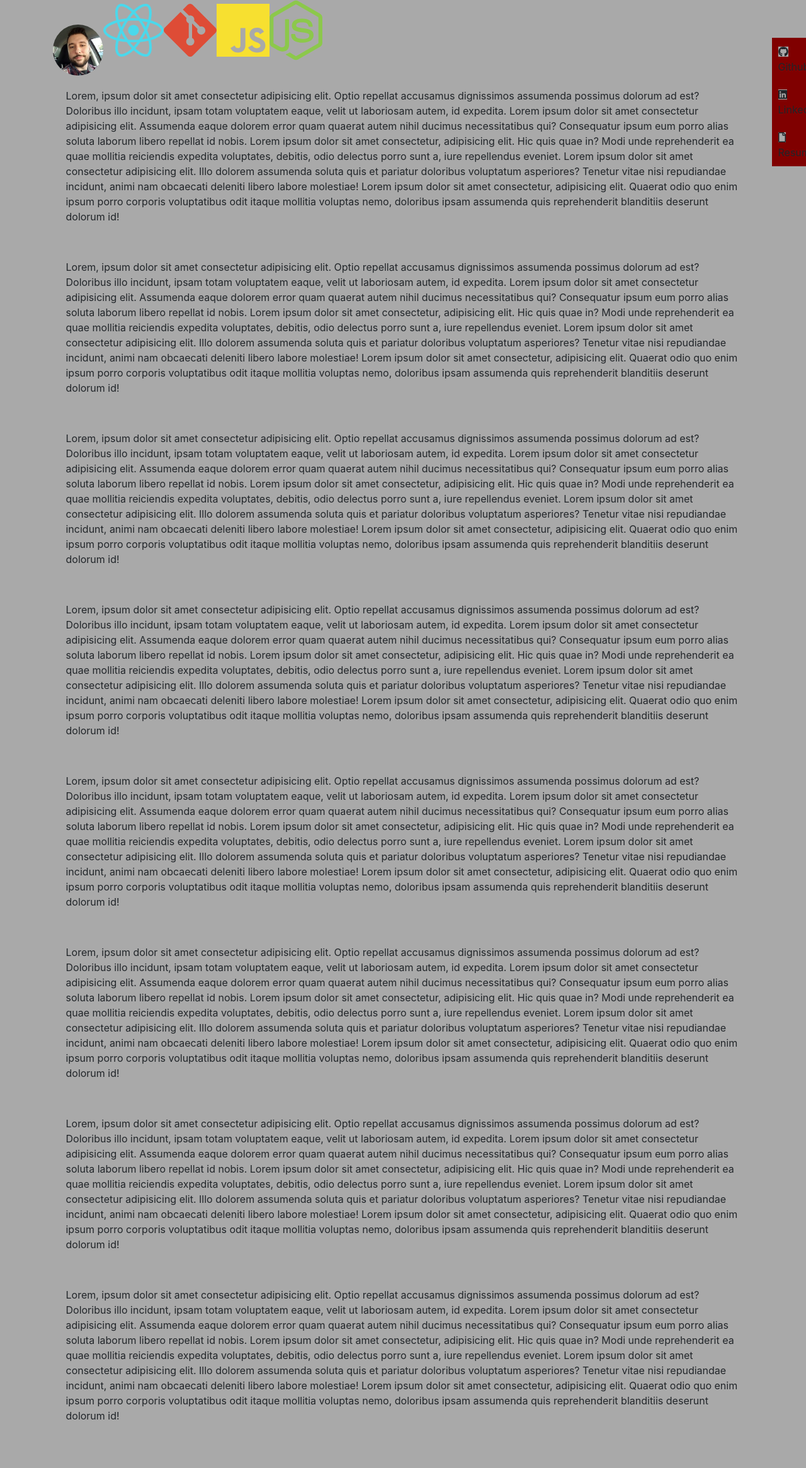
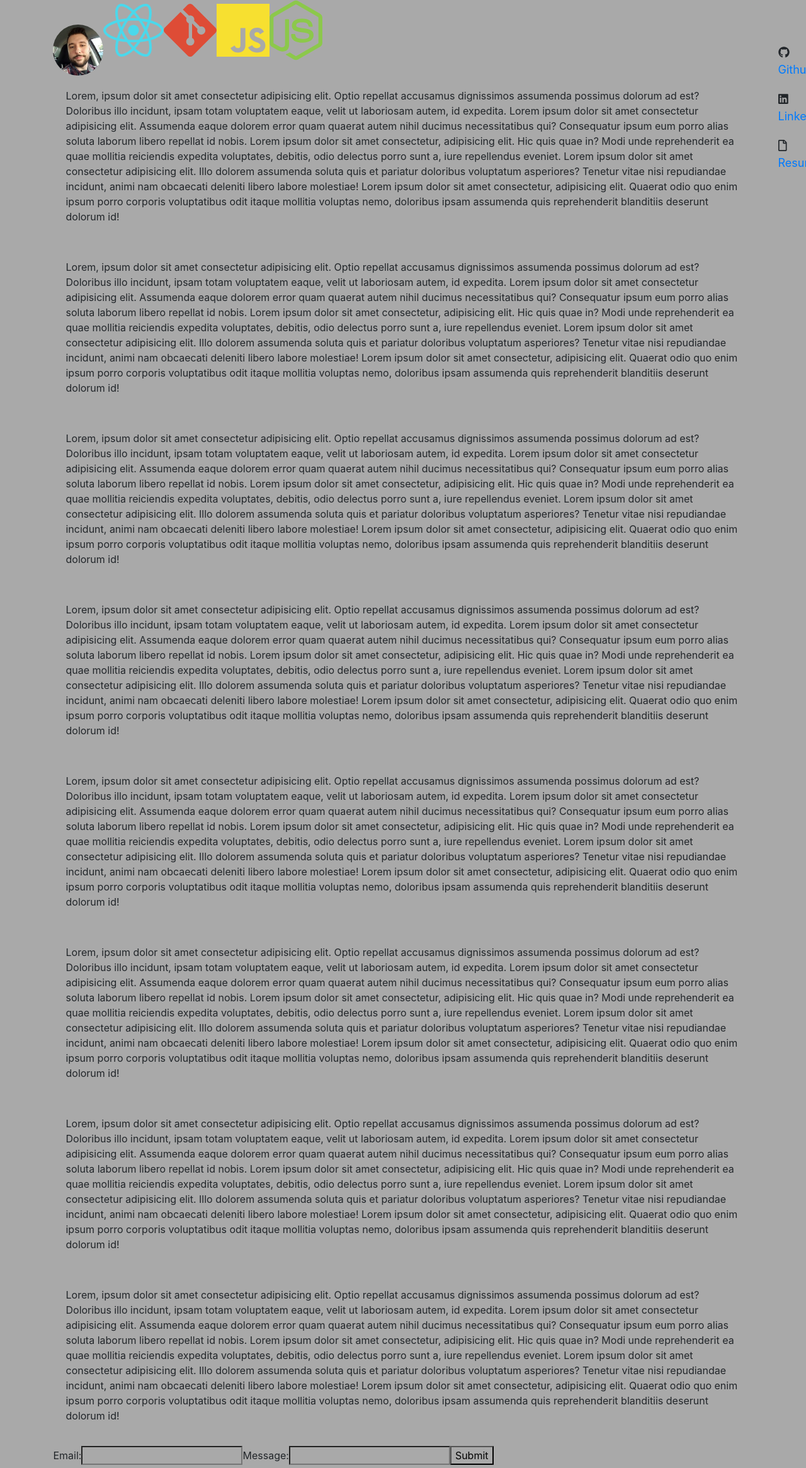
Before and after one commit to tldav/portfolio, a React (Create React App) app: page / in a window 1280 px wide. Shown: the whole page at 63% size. Before the commit the page ends 2296 px from the top, so only its background shows below. Built offline with nearby package versions, Linux system fonts and the light colour scheme.

Commit message:
added a contact form with formspree

```diff
--- a/src/App.jsx
+++ b/src/App.jsx
@@ -2,6 +2,7 @@ import React from "react";
 import Intro from "./components/Intro";
 import Temp from "./components/Temp";
 import SideNav from "./components/SideNav";
+import Contact from "./components/Contact";
 import "./stylesheets/App.css";
 
 const App = () => {
@@ -18,6 +19,7 @@ const App = () => {
 				<Temp />
 				<Temp />
 				<Temp />
+				<Contact />
 			</div>
 			<div className="right">
 				<SideNav />
--- /dev/null
+++ b/src/components/Contact.jsx
@@ -0,0 +1,64 @@
+import React from "react";
+
+// const Contact = () => {
+// 	return (
+// 		<div>
+// 			<h1>juggalo</h1>
+// 		</div>
+// 	);
+// };
+
+// export default Contact;
+
+class Contact extends React.Component {
+	constructor(props) {
+		super(props);
+		this.submitForm = this.submitForm.bind(this);
+		this.state = {
+			status: ""
+		};
+	}
+
+	render() {
+		const { status } = this.state;
+		return (
+			<form
+				onSubmit={this.submitForm}
+				action="https://formspree.io/xleppyja"
+				method="POST"
+			>
+				<label>Email:</label>
+				<input type="email" name="email" />
+				<label>Message:</label>
+				<input type="text" name="message" />
+				{status === "SUCCESS" ? (
+					<p>Thanks!</p>
+				) : (
+					<button>Submit</button>
+				)}
+				{status === "ERROR" && <p>Ooops! There was an error.</p>}
+			</form>
+		);
+	}
+
+	submitForm(ev) {
+		ev.preventDefault();
+		const form = ev.target;
+		const data = new FormData(form);
+		const xhr = new XMLHttpRequest();
+		xhr.open(form.method, form.action);
+		xhr.setRequestHeader("Accept", "application/json");
+		xhr.onreadystatechange = () => {
+			if (xhr.readyState !== XMLHttpRequest.DONE) return;
+			if (xhr.status === 200) {
+				form.reset();
+				this.setState({ status: "SUCCESS" });
+			} else {
+				this.setState({ status: "ERROR" });
+			}
+		};
+		xhr.send(data);
+	}
+}
+
+export default Contact;
--- a/src/components/Intro.jsx
+++ b/src/components/Intro.jsx
@@ -10,7 +10,11 @@ import {
 const Intro = () => {
 	return (
 		<div className="intro">
-			<img className="me" src="/me.jpg" alt="Headshot of Thomas Davis" />
+			<img
+				className="me"
+				src="/assets/me.jpg"
+				alt="Headshot of Thomas Davis"
+			/>
 			<FontAwesomeIcon
 				icon={faReact}
 				className="react-icon"
--- a/src/components/SideNav.jsx
+++ b/src/components/SideNav.jsx
@@ -9,13 +9,25 @@ const SideNav = () => {
 		<div className="side-nav">
 			<ul>
 				<li>
-					<FontAwesomeIcon icon={faGithub} /> Github
+					<FontAwesomeIcon icon={faGithub} />{" "}
+					<a href="https://github.com/tldav" target="_blank">
+						Github
+					</a>
 				</li>
 				<li>
-					<FontAwesomeIcon icon={faLinkedin} /> Linkedin
+					<FontAwesomeIcon icon={faLinkedin} />{" "}
+					<a
+						href="https://www.linkedin.com/in/tldav/"
+						target="_blank"
+					>
+						Linkedin
+					</a>
 				</li>
 				<li>
-					<FontAwesomeIcon icon={faFile} /> Resume
+					<FontAwesomeIcon icon={faFile} />{" "}
+					<a href="/assets/tdavis-resume.pdf" target="_blank">
+						Resume
+					</a>
 				</li>
 			</ul>
 		</div>
--- a/src/stylesheets/App.css
+++ b/src/stylesheets/App.css
@@ -1,14 +1,3 @@
-/* html {
-	height: 100%;
-	background: rgb(151, 139, 154);
-	background: linear-gradient(
-		29deg,
-		rgba(151, 139, 154, 1) 0%,
-		rgba(18, 17, 17, 1) 100%
-	);
-	background-size: cover;
-} */
-
 * {
 	background-color: darkgray;
 }
@@ -54,12 +43,12 @@
 	list-style: none;
 	padding: 0;
 	margin: 0;
-	background-color: maroon;
 }
 
 .side-nav li {
 	padding: 10px;
-	background-color: maroon;
+	font-size: 18px;
+	/* background-color: maroon; */
 }
 
 .react-icon {
```
Also changed, not shown: public/assets/me.jpg (renamed from public/me.jpg), 1 other file (tests, documents, lock files or other folders).
